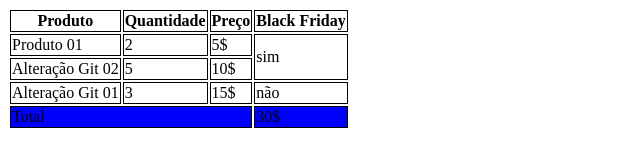
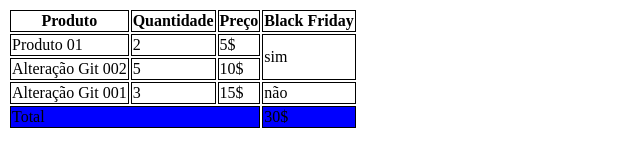
Before and after one commit to Gabriel-A-Portugal/Aula-tabela, a plain HTML site: page index.html in a window 1280 px wide. Shown: the whole page, without its empty margins (0-640 px from the left). Drawn offline with Linux system fonts and the light colour scheme.

Commit message:
alteração para Git 002

```diff
--- a/index.html
+++ b/index.html
@@ -34,13 +34,13 @@
                 <td rowspan="2">sim</td>
             </tr>
             <tr>
-                <td>Alteração Git 02</td>
+                <td>Alteração Git 002</td>
                 <td>5</td>
                 <td>10$</td>
 
             </tr>
             <tr>
-                <td>Alteração Git 01</td>
+                <td>Alteração Git 001</td>
                 <td>3</td>
                 <td>15$</td>
                 <td>não</td>
```
